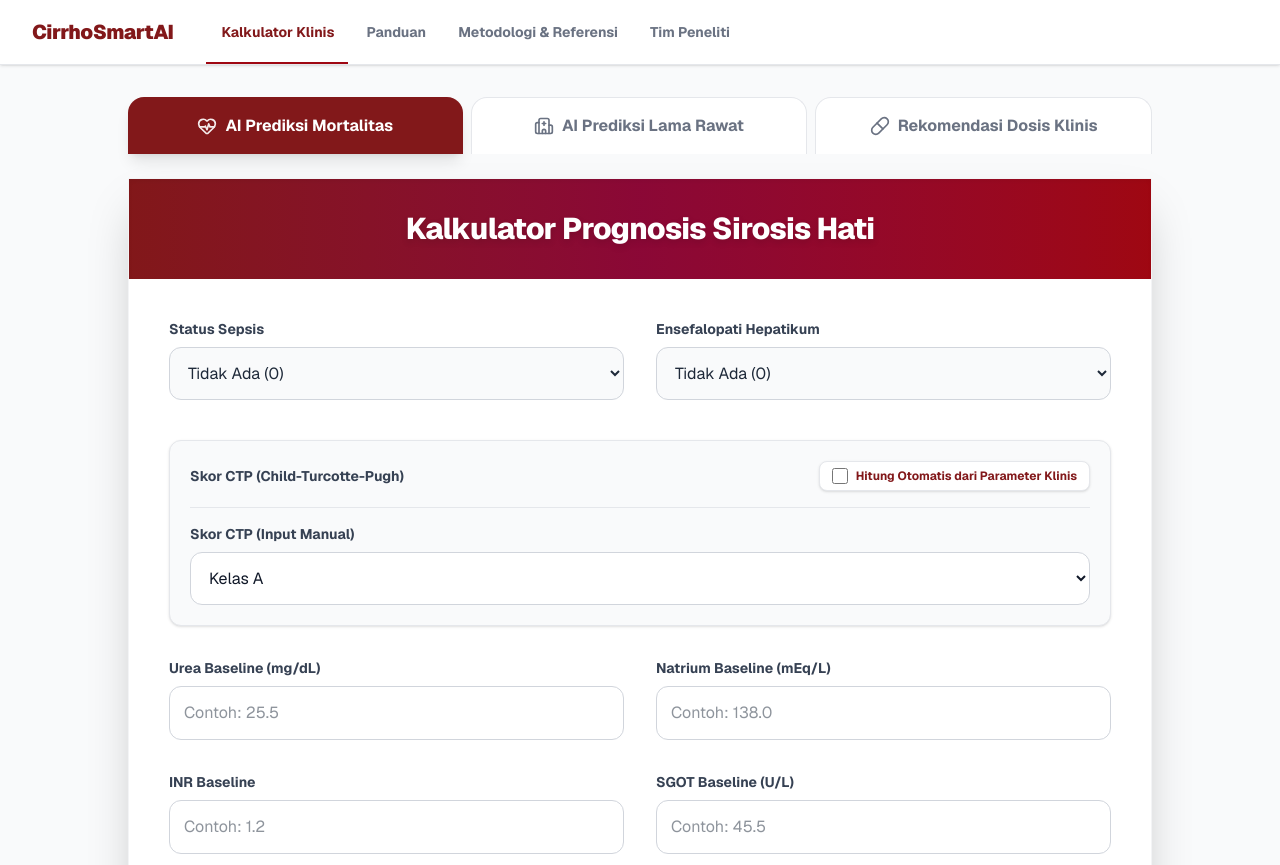
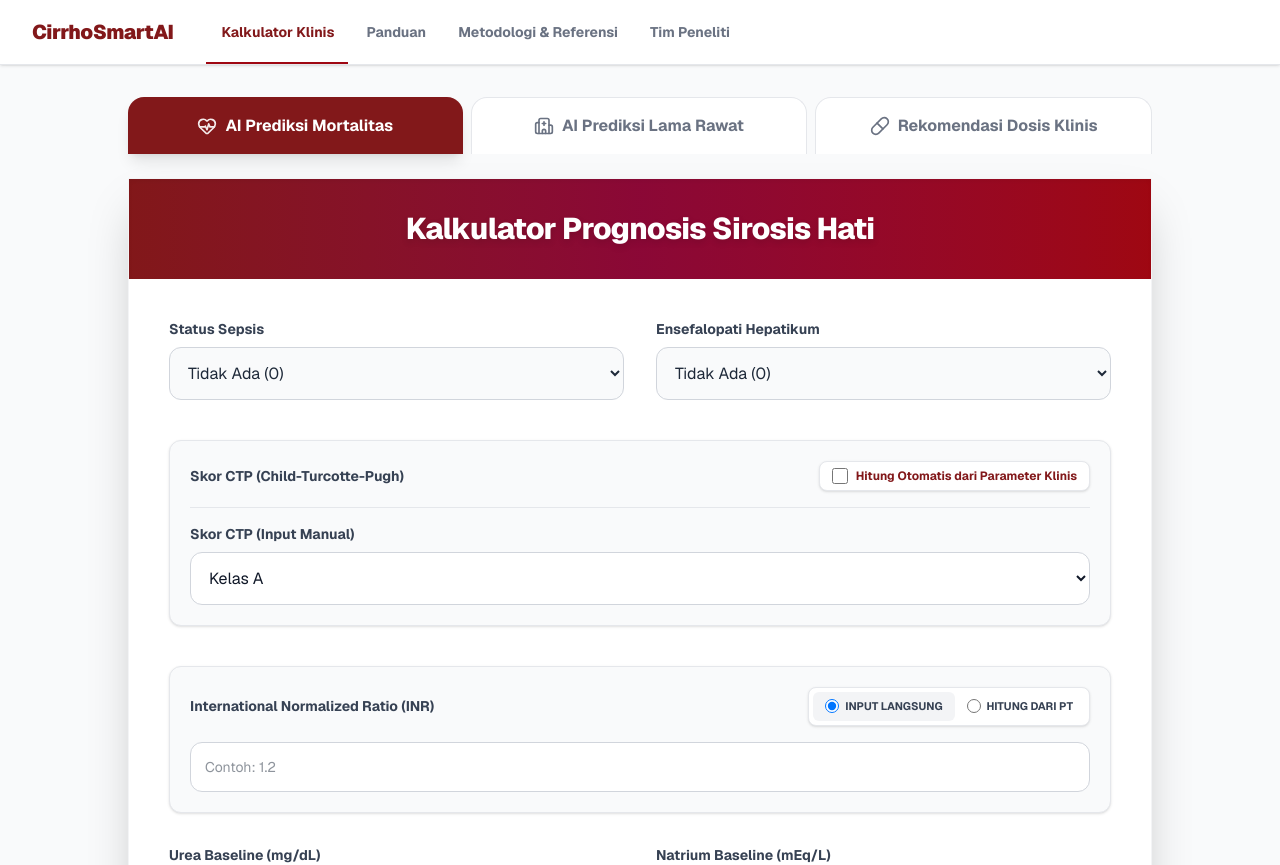
Before and after one commit to YavieAzka/sirosis-app, a Next.js app in the folder web/: page / in a window 1280 px wide. Shown: the top 865 px of the page. Built offline with nearby package versions, Linux system fonts and the light colour scheme.

Commit message:
feat: added INR calculation with protombin

```diff
--- /dev/null
+++ b/web/components/InrInput.tsx
@@ -0,0 +1,133 @@
+// File: components/InrInput.tsx
+import React, { useState, useEffect } from 'react';
+import { Calculator } from 'lucide-react';
+
+interface InrInputProps {
+  onInrChange: (inr: number | null) => void;
+}
+
+export default function InrInput({ onInrChange }: InrInputProps) {
+  const [mode, setMode] = useState<'direct' | 'calculate'>('direct');
+
+  const [directInr, setDirectInr] = useState<string>('');
+
+  const [ptPatient, setPtPatient] = useState<string>('');
+  const [ptNormal, setPtNormal] = useState<string>('');
+  const [isi, setIsi] = useState<string>('1.0');
+  const [calculatedInr, setCalculatedInr] = useState<string | null>(null);
+
+  useEffect(() => {
+    if (mode === 'calculate') {
+      const pt = parseFloat(ptPatient);
+      const ptNorm = parseFloat(ptNormal);
+      const isiVal = parseFloat(isi);
+
+      if (!isNaN(pt) && !isNaN(ptNorm) && !isNaN(isiVal) && ptNorm > 0) {
+        const result = Math.pow((pt / ptNorm), isiVal);
+        const roundedResult = result.toFixed(2);
+        setCalculatedInr(roundedResult);
+        onInrChange(parseFloat(roundedResult));
+      } else {
+        setCalculatedInr(null);
+        onInrChange(null);
+      }
+    }
+  }, [ptPatient, ptNormal, isi, mode, onInrChange]);
+
+  const handleDirectChange = (e: React.ChangeEvent<HTMLInputElement>) => {
+    const val = e.target.value;
+    setDirectInr(val);
+    const parsed = parseFloat(val);
+    onInrChange(!isNaN(parsed) ? parsed : null);
+  };
+
+  return (
+    // Menggunakan bg-gray-50 agar senada dengan CTP dan GFR
+    <div className="bg-gray-50 p-5 rounded-xl border border-gray-200 shadow-sm w-full mt-2">
+      <div className="flex flex-col sm:flex-row sm:justify-between sm:items-center mb-4 space-y-2 sm:space-y-0">
+        <label className="text-sm font-bold text-gray-700">
+          International Normalized Ratio (INR)
+        </label>
+
+        {/* Toggle Mode */}
+        <div className="flex bg-white p-1 rounded-lg border border-gray-200 shadow-sm">
+          <label className={`flex items-center space-x-1.5 cursor-pointer px-3 py-1.5 rounded-md transition-colors ${mode === 'direct' ? 'bg-gray-100' : 'hover:bg-gray-50'}`}>
+            <input
+              type="radio" name="inrMode" value="direct"
+              checked={mode === 'direct'}
+              onChange={() => {
+                setMode('direct');
+                onInrChange(parseFloat(directInr) || null);
+              }}
+              className="text-red-800 focus:ring-red-800 w-3.5 h-3.5"
+            />
+            <span className="text-[11px] font-bold text-gray-700 uppercase">Input Langsung</span>
+          </label>
+          <label className={`flex items-center space-x-1.5 cursor-pointer px-3 py-1.5 rounded-md transition-colors ${mode === 'calculate' ? 'bg-gray-100' : 'hover:bg-gray-50'}`}>
+            <input
+              type="radio" name="inrMode" value="calculate"
+              checked={mode === 'calculate'}
+              onChange={() => {
+                setMode('calculate');
+                onInrChange(calculatedInr ? parseFloat(calculatedInr) : null);
+              }}
+              className="text-red-800 focus:ring-red-800 w-3.5 h-3.5"
+            />
+            <span className="text-[11px] font-bold text-gray-700 uppercase">Hitung dari PT</span>
+          </label>
+        </div>
+      </div>
+
+      {mode === 'direct' && (
+        <div>
+          <input
+            type="number" step="0.01"
+            placeholder="Contoh: 1.2"
+            value={directInr}
+            onChange={handleDirectChange}
+            className="w-full border border-gray-300 bg-white rounded-xl p-3.5 text-sm focus:ring-2 focus:ring-red-800 focus:border-red-800"
+          />
+        </div>
+      )}
+
+      {mode === 'calculate' && (
+        <div className="grid grid-cols-1 md:grid-cols-3 gap-4 mb-2 p-4 bg-white rounded-xl border border-red-100 shadow-inner">
+          <div>
+            <label className="block text-xs font-bold text-gray-600 mb-1">PT Pasien (detik)</label>
+            <input
+              type="number" step="0.1" placeholder="Contoh: 14.5"
+              value={ptPatient} onChange={(e) => setPtPatient(e.target.value)}
+              className="w-full border border-gray-300 bg-white rounded-lg p-2.5 text-sm focus:ring-2 focus:ring-red-800 focus:border-red-800"
+            />
+          </div>
+          <div>
+            <label className="block text-xs font-bold text-gray-600 mb-1">PT Normal/Kontrol (detik)</label>
+            <input
+              type="number" step="0.1" placeholder="Contoh: 12.0"
+              value={ptNormal} onChange={(e) => setPtNormal(e.target.value)}
+              className="w-full border border-gray-300 bg-white rounded-lg p-2.5 text-sm focus:ring-2 focus:ring-red-800 focus:border-red-800"
+            />
+          </div>
+          <div>
+            <label className="block text-xs font-bold text-gray-600 mb-1">Nilai ISI Reagen</label>
+            <input
+              type="number" step="0.01"
+              value={isi} onChange={(e) => setIsi(e.target.value)}
+              className="w-full border border-gray-300 bg-white rounded-lg p-2.5 text-sm focus:ring-2 focus:ring-red-800 focus:border-red-800"
+            />
+          </div>
+
+          <div className="col-span-1 md:col-span-3 flex items-center justify-between bg-red-50 p-3 rounded-lg border border-red-200 shadow-sm mt-1">
+            <div className="flex items-center gap-2 text-red-900">
+              <Calculator className="w-4 h-4" />
+              <span className="text-xs font-bold uppercase tracking-wider">Hasil Kalkulasi INR:</span>
+            </div>
+            <div className="text-lg font-black text-red-900">
+              {calculatedInr !== null ? calculatedInr : '--'}
+            </div>
+          </div>
+        </div>
+      )}
+    </div>
+  );
+}
--- a/web/components/MortalityPredictor.tsx
+++ b/web/components/MortalityPredictor.tsx
@@ -1,8 +1,11 @@
 // File: components/MortalityPredictor.tsx
-import React, { useState, useEffect } from 'react';
+import React, { useState, useEffect, useCallback } from 'react';
 import { ChevronDown } from 'lucide-react';
 import { CtpParams, hitungSkorCtp, hitungGfrCkdEpi } from '../utils/clinical';
 import CtpCalculator from './CtpCalculator';
+import InrInput from './InrInput';
+
+
 
 type ShapContribution = { feature: string; contribution: number; value_input: number };
 type PredictionResultMort = {
@@ -33,6 +36,7 @@ export default function MortalityPredictor() {
 
   const [autoGfrMort, setAutoGfrMort] = useState(false);
   const [gfrParamsMort, setGfrParamsMort] = useState({ scr: '', age: '', gender: 'L' });
+  const [finalInr, setFinalInr] = useState<number | null>(null);
 
   useEffect(() => {
     if (autoGfrMort && gfrParamsMort.scr && gfrParamsMort.age) {
@@ -73,7 +77,14 @@ export default function MortalityPredictor() {
       inr_baseline: Number(formDataMort.inr_baseline), sgot_baseline: Number(formDataMort.sgot_baseline),
       gfr: Number(formDataMort.gfr), ctp_encoded: Number(formDataMort.ctp_encoded),
     };
+    console.log("===========================================");
+    console.log("[DEBUG] Memulai request prediksi ke Model AI...");
+    console.log("Data Payload (Raw JSON):", JSON.stringify(payload, null, 2));
 
+    // console.table akan menampilkan data dalam bentuk tabel yang sangat
+    // mudah dibaca di tab Console pada browser (Chrome/Edge/Firefox)
+    console.table(payload);
+    console.log("===========================================");
     try {
       const res = await fetch('/api/predict', { method: 'POST', body: JSON.stringify(payload) });
       const data = await res.json();
@@ -105,6 +116,15 @@ export default function MortalityPredictor() {
     } catch (error) { alert('Gagal menghubungi database.'); }
     finally { setSavingMort(false); }
   };
+
+  // Gunakan useCallback dengan dependensi kosong [] agar referensi fungsi tidak pernah berubah
+  const handleInrChange = useCallback((val: number | null) => {
+    // Gunakan 'prev' agar kita tidak bergantung pada state formDataMort saat ini
+    setFormDataMort(prev => ({
+      ...prev,
+      inr_baseline: val !== null ? String(val) : ''
+    }));
+  }, []);
 
   return (
     <div className="animate-fade-in">
@@ -140,10 +160,14 @@ export default function MortalityPredictor() {
             </CtpCalculator>
             </div>
 
+            <div className="col-span-1 md:col-span-2">
+                <InrInput onInrChange={handleInrChange} />
+            </div>
+
             {[
             {id: 'urea_baseline', label: 'Urea Baseline (mg/dL)', ph: 'Contoh: 25.5'},
             {id: 'natrium_baseline', label: 'Natrium Baseline (mEq/L)', ph: 'Contoh: 138.0'},
-            {id: 'inr_baseline', label: 'INR Baseline', ph: 'Contoh: 1.2'},
+
             {id: 'sgot_baseline', label: 'SGOT Baseline (U/L)', ph: 'Contoh: 45.5'}
             ].map((f) => (
             <div key={f.id} className="space-y-2">
```
